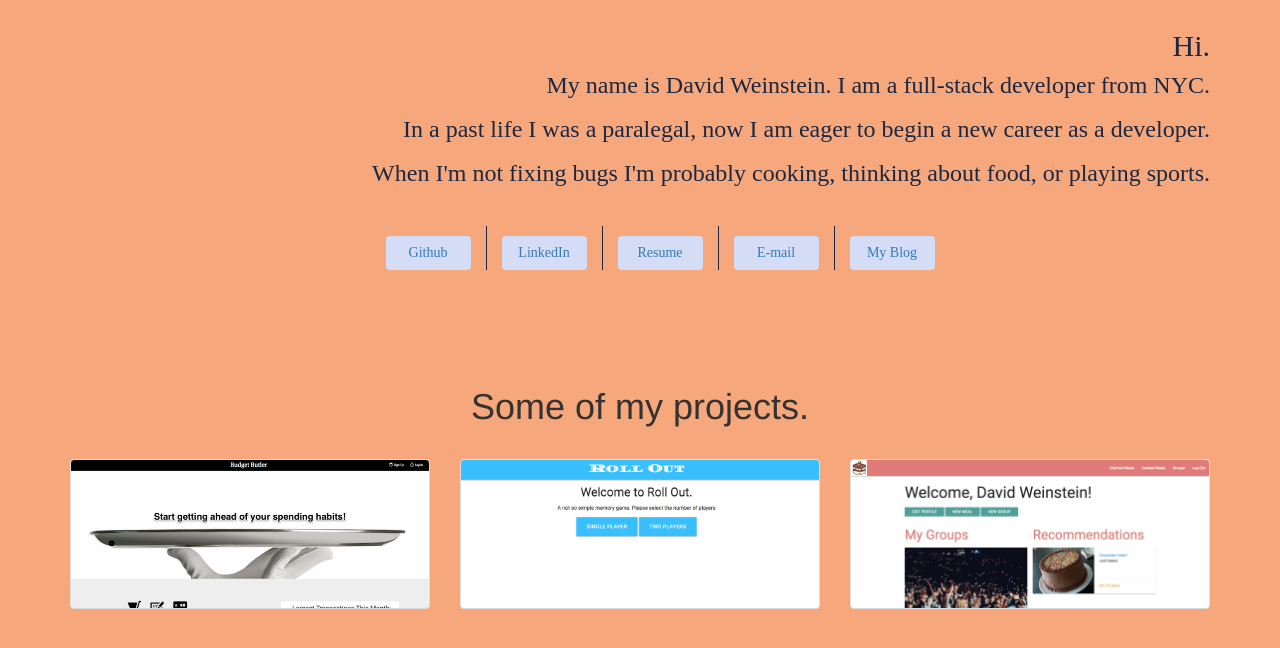
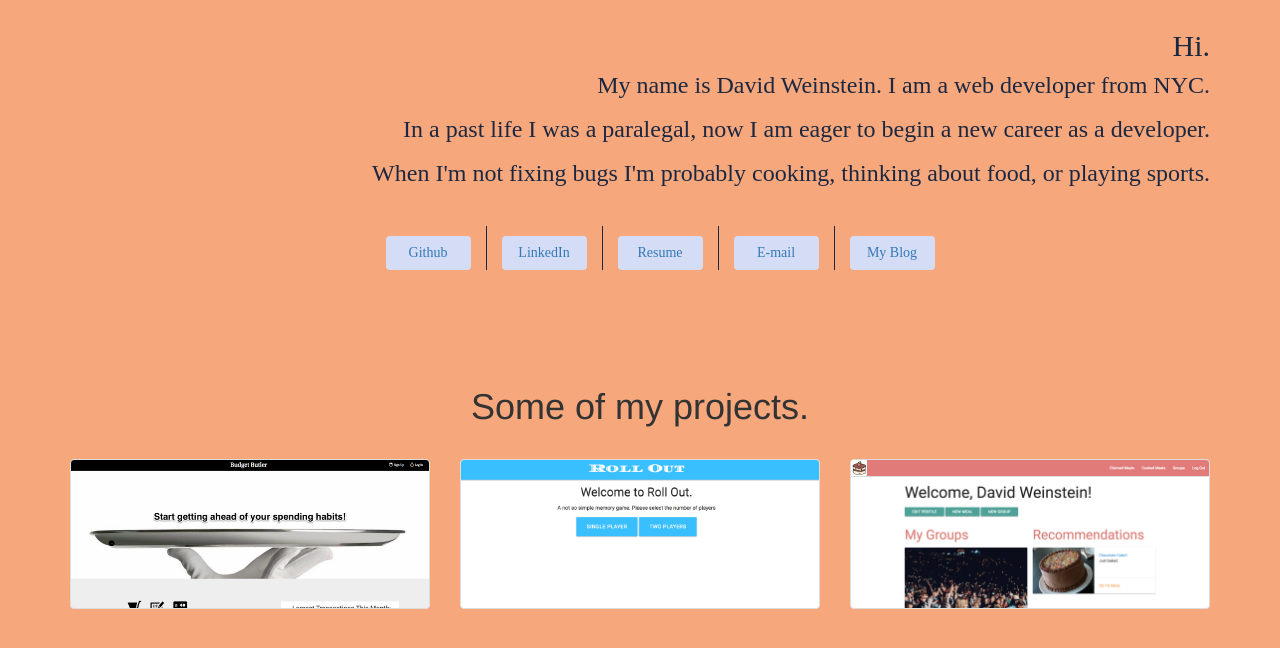
Before and after one commit to Dwein9/dwein9.github.io, a plain HTML site: page index.html in a window 1280 px wide. Drawn offline with nearby package versions, Linux system fonts and the light colour scheme; a web font is replaced by a local one.

Commit message:
Update index.html

```diff
--- a/index.html
+++ b/index.html
@@ -16,7 +16,7 @@
 
         <div class="intro animated slideInLeft">Hi.</div>
           <div class="text animated slideInRight">
-            <p>My name is David Weinstein. I am a full-stack developer from NYC.</p>
+            <p>My name is David Weinstein. I am a web developer from NYC.</p>
             <p>In a past life I was a paralegal, now I am eager to begin a new career as a developer.</p>
             <p>When I'm not fixing bugs I'm probably cooking, thinking about food, or playing sports.</p>
           </div>
```
